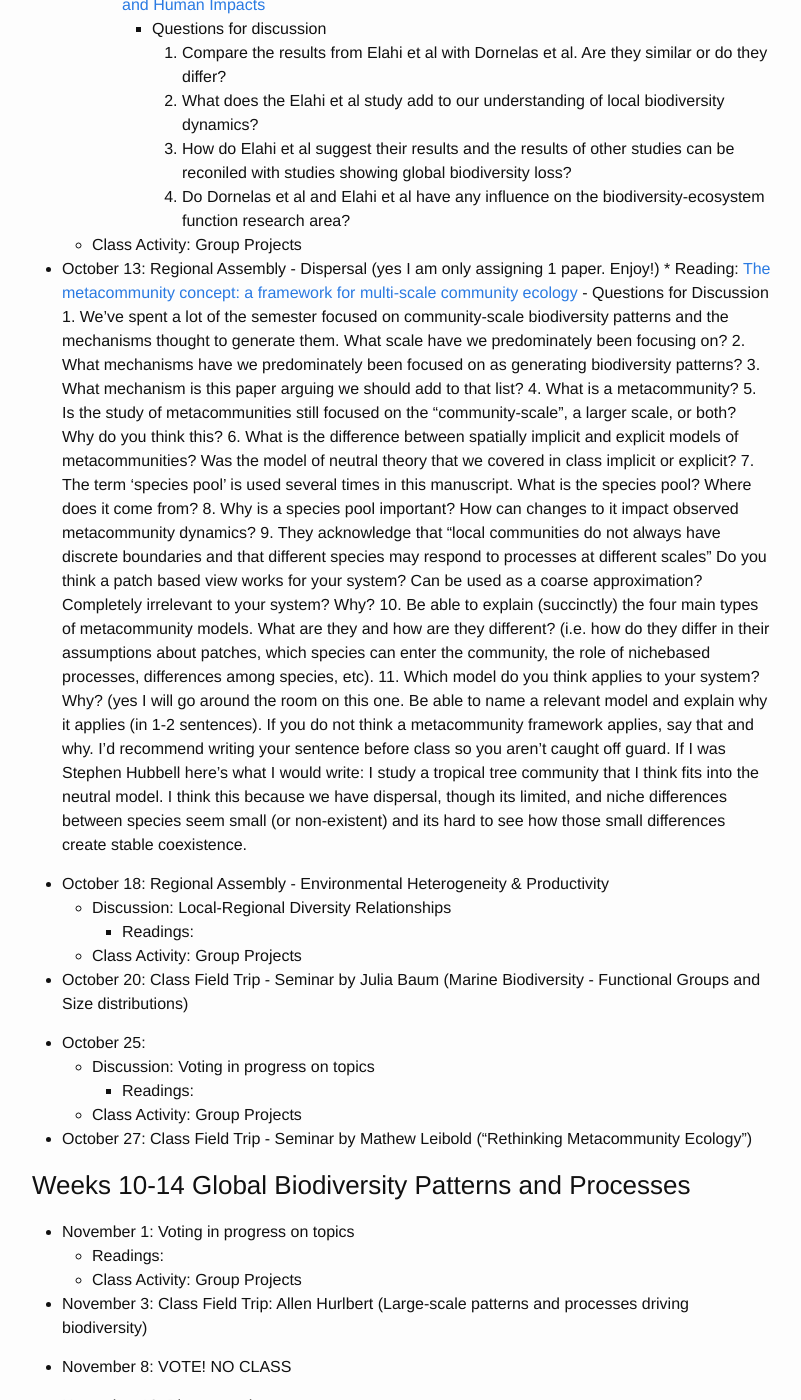
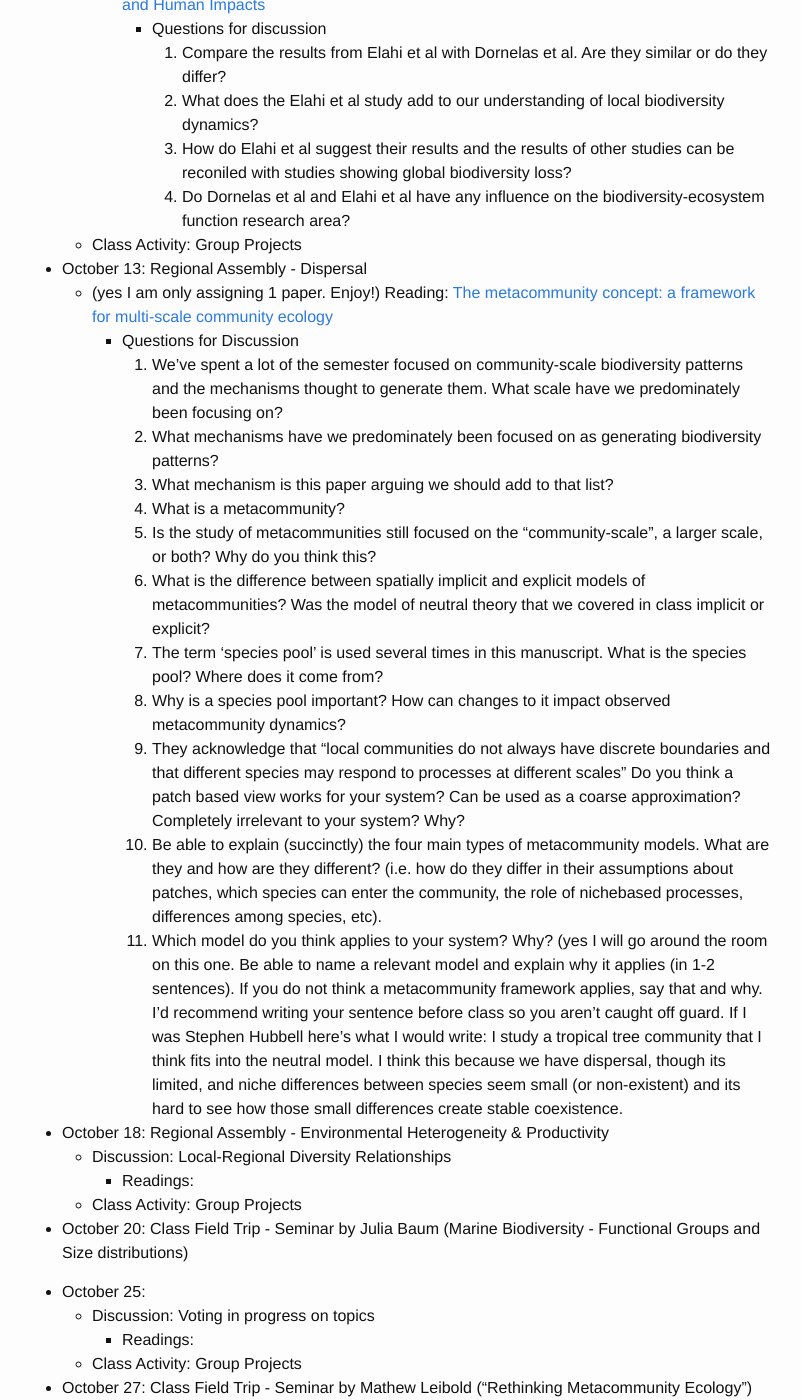
Before and after one commit to skmorgane/biodiversity-course, a Jekyll site: the page built from schedule.md, in a window 1280 px wide and 1400 px high, scrolled down 5054 px. Shown: the whole window, without its empty margins (238-1039 px from the left). Built offline with Jekyll 4.4.1, drawn with Linux system fonts in a browser that asks for light colours.

Commit message:
Format changes

```diff
--- a/schedule.md
+++ b/schedule.md
@@ -173,20 +173,19 @@ Tuesdays are often a split between class activity and discussion, thus there are
    * Class Activity: Group Projects
 
 * October 13: Regional Assembly - Dispersal
-         (yes I am only assigning 1 paper. Enjoy!)
-         * Reading: [The metacommunity concept: a framework for multi-scale community ecology](https://doi.org/10.1111/j.1461-0248.2004.00608.x)
-          - Questions for Discussion
-               1. We've spent a lot of the semester focused on community-scale biodiversity patterns and the mechanisms thought to generate them. What scale have we predominately been focusing on?
-               2. What mechanisms have we predominately been focused on as generating biodiversity patterns?
-               3. What mechanism is this paper arguing we should add to that list?
-               4. What is a metacommunity?
-               5. Is the study of metacommunities still focused on the "community-scale", a larger scale, or both? Why do you think this?
-               6. What is the difference between spatially implicit and explicit models of metacommunities? Was the model of neutral theory that we covered in class implicit or explicit?
-               7. The term 'species pool' is used several times in this manuscript. What is the species pool? Where does it come from?
-               8. Why is a species pool important? How can changes to it impact observed metacommunity dynamics?
-               9. They acknowledge that "local communities do not always have discrete boundaries and that different species may respond to processes at different scales" Do you think a patch based view works for your system? Can be used as a coarse approximation? Completely irrelevant to your system? Why?
-               10. Be able to explain (succinctly) the four main types of metacommunity models. What are they and how are they different? (i.e. how do they differ in their assumptions about patches, which species can enter the community, the role of nichebased processes, differences among species, etc).
-               11. Which model do you think applies to your system? Why? (yes I will go around the room on this one. Be able to name a relevant model and explain why it applies (in 1-2 sentences). If you do not think a metacommunity framework applies, say that and why. I'd recommend writing your sentence before class so you aren't caught off guard. If I was Stephen Hubbell here's what I would write: I study a tropical tree community that I think fits into the neutral model. I think this because we have dispersal, though its limited, and niche differences between species seem small (or non-existent) and its hard to see how those small differences create stable coexistence.
+   * (yes I am only assigning 1 paper. Enjoy!) Reading: [The metacommunity concept: a framework for multi-scale community ecology](https://doi.org/10.1111/j.1461-0248.2004.00608.x)
+        * Questions for Discussion
+             1. We've spent a lot of the semester focused on community-scale biodiversity patterns and the mechanisms thought to generate them. What scale have we predominately been focusing on?
+             2. What mechanisms have we predominately been focused on as generating biodiversity patterns?
+             3. What mechanism is this paper arguing we should add to that list?
+             4. What is a metacommunity?
+             5. Is the study of metacommunities still focused on the "community-scale", a larger scale, or both? Why do you think this?
+             6. What is the difference between spatially implicit and explicit models of metacommunities? Was the model of neutral theory that we covered in class implicit or explicit?
+             7. The term 'species pool' is used several times in this manuscript. What is the species pool? Where does it come from?
+             8. Why is a species pool important? How can changes to it impact observed metacommunity dynamics?
+             9. They acknowledge that "local communities do not always have discrete boundaries and that different species may respond to processes at different scales" Do you think a patch based view works for your system? Can be used as a coarse approximation? Completely irrelevant to your system? Why?
+            10. Be able to explain (succinctly) the four main types of metacommunity models. What are they and how are they different? (i.e. how do they differ in their assumptions about patches, which species can enter the community, the role of nichebased processes, differences among species, etc).
+            11. Which model do you think applies to your system? Why? (yes I will go around the room on this one. Be able to name a relevant model and explain why it applies (in 1-2 sentences). If you do not think a metacommunity framework applies, say that and why. I'd recommend writing your sentence before class so you aren't caught off guard. If I was Stephen Hubbell here's what I would write: I study a tropical tree community that I think fits into the neutral model. I think this because we have dispersal, though its limited, and niche differences between species seem small (or non-existent) and its hard to see how those small differences create stable coexistence.
 
 * October 18: Regional Assembly - Environmental Heterogeneity & Productivity
     * Discussion: Local-Regional Diversity Relationships
```
